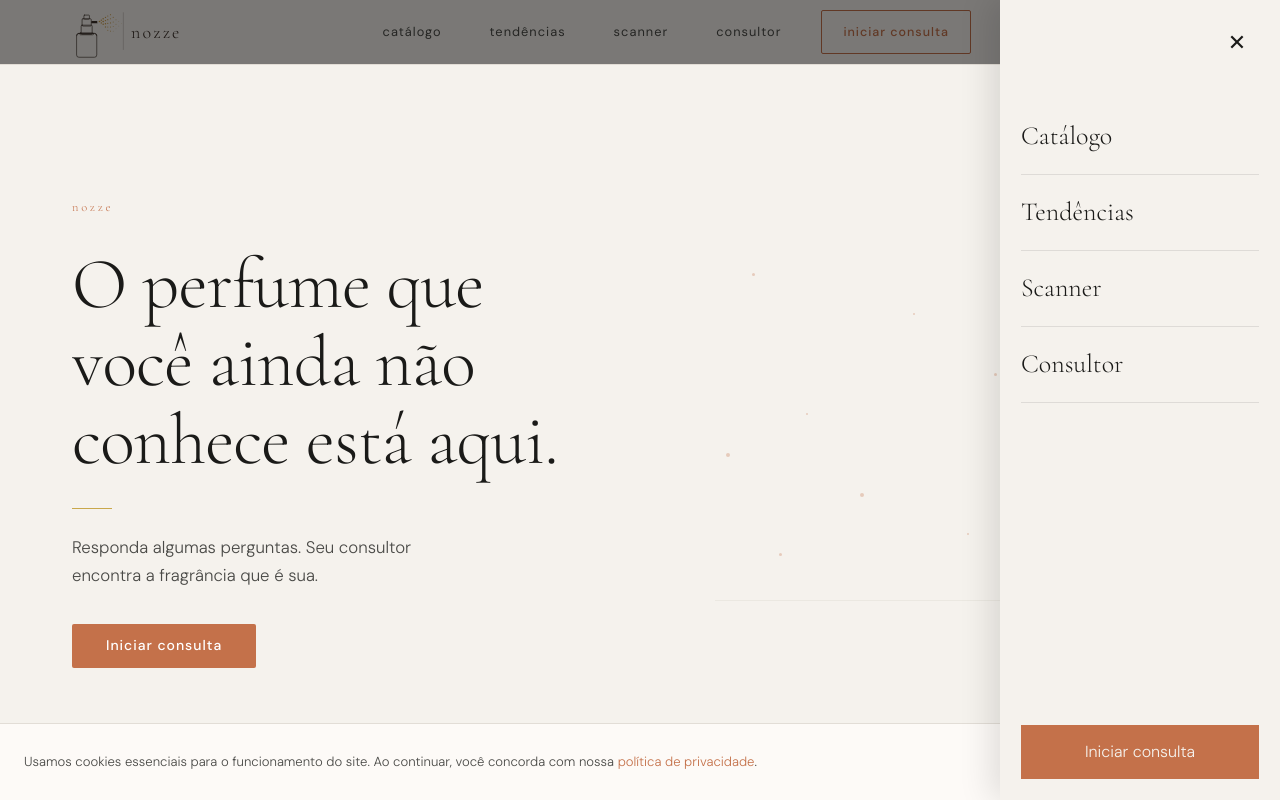
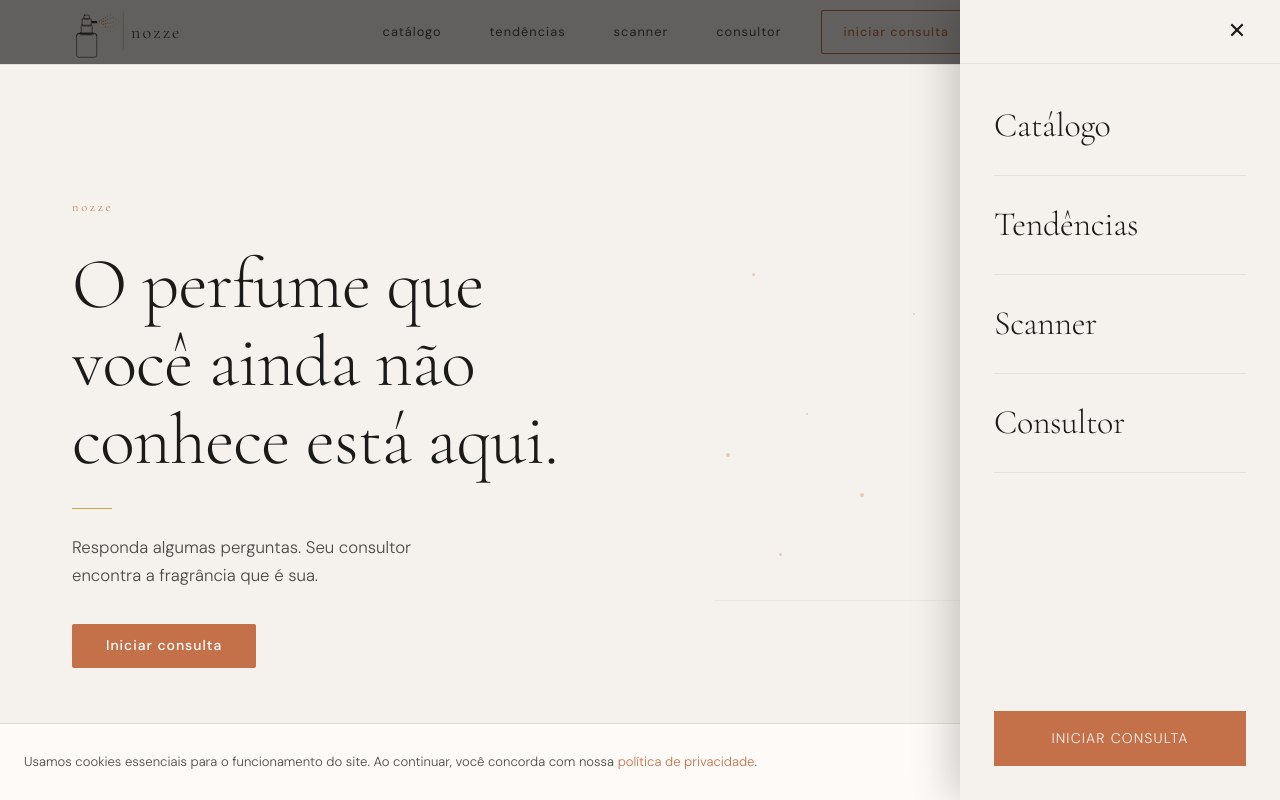
Before and after one commit to FaresMahmud/scently, a Next.js app: page / in a window 1280 px wide. Both pictures are taken after a click on the button "Menu". Shown: the top 800 px of the page. Built offline with nearby package versions, Linux system fonts and the light colour scheme; no server answers.

Commit message:
polish: drawer layout, padding, typography

```diff
--- a/components/layout/MenuMobileToggle.tsx
+++ b/components/layout/MenuMobileToggle.tsx
@@ -39,60 +39,91 @@ export default function MenuMobileToggle() {
 
       {aberto && (
         <>
+          {/* Overlay */}
           <div
             onClick={() => setAberto(false)}
             style={{
-              position: "fixed", inset: 0,
-              backgroundColor: "rgba(0,0,0,0.5)",
+              position: "fixed",
+              inset: 0,
+              backgroundColor: "rgba(0,0,0,0.6)",
               zIndex: 9998,
             }}
           />
+
+          {/* Drawer */}
           <div style={{
-            position: "fixed", top: 0, right: 0,
-            width: "280px", height: "100dvh",
+            position: "fixed",
+            top: 0,
+            right: 0,
+            width: "75vw",
+            maxWidth: "320px",
+            height: "100dvh",
             backgroundColor: "#F5F2ED",
             zIndex: 9999,
-            display: "flex", flexDirection: "column",
-            padding: "21px",
-            boxShadow: "-8px 0 32px rgba(0,0,0,0.12)",
+            display: "flex",
+            flexDirection: "column",
+            padding: 0,
+            boxShadow: "-8px 0 40px rgba(0,0,0,0.2)",
+          }}>
+
+            {/* Header row — X button */}
+            <div style={{
+              display: "flex",
+              alignItems: "center",
+              justifyContent: "flex-end",
+              padding: "0 21px",
+              height: "64px",
+              borderBottom: "1px solid rgba(26,26,24,0.08)",
             }}>
               <button
                 onClick={() => setAberto(false)}
                 style={{
-                alignSelf: "flex-end", background: "none", border: "none",
+                  background: "none", border: "none",
                   cursor: "pointer", fontSize: "22px", color: "#1A1A18",
                   minWidth: "44px", minHeight: "44px",
                   display: "flex", alignItems: "center", justifyContent: "center",
-                marginBottom: "34px",
                 }}
               >✕</button>
+            </div>
 
-            <nav style={{ display: "flex", flexDirection: "column", flex: 1 }}>
+            {/* Nav */}
+            <nav style={{
+              padding: "13px 34px",
+              flex: 1,
+              display: "flex",
+              flexDirection: "column",
+            }}>
               {links.map(({ href, label }) => (
                 <Link key={href} href={href} onClick={() => setAberto(false)} style={{
-                  fontSize: "26px",
+                  fontSize: "34px",
                   fontFamily: "Cormorant Garamond, serif",
                   fontWeight: 300,
                   color: "#1A1A18",
                   textDecoration: "none",
-                  padding: "16px 0",
-                  borderBottom: "1px solid rgba(26,26,24,0.1)",
+                  padding: "21px 0",
+                  borderBottom: "1px solid rgba(26,26,24,0.08)",
                   display: "block",
+                  letterSpacing: "-0.01em",
                 }}>{label}</Link>
               ))}
             </nav>
 
+            {/* CTA */}
+            <div style={{ padding: "21px 34px 34px" }}>
               <Link href="/consultor" onClick={() => setAberto(false)} style={{
                 display: "block",
                 backgroundColor: "#C4714A",
                 color: "#F5F2ED",
                 textAlign: "center",
-              padding: "14px",
+                padding: "16px",
                 fontFamily: "DM Sans, sans-serif",
-              fontSize: "16px",
+                fontSize: "14px",
+                letterSpacing: "0.08em",
+                textTransform: "uppercase" as const,
                 textDecoration: "none",
-              marginTop: "34px",
               }}>Iniciar consulta</Link>
+            </div>
+
           </div>
         </>
       )}
```
Lines whose indentation alone changed are shown as unchanged.
